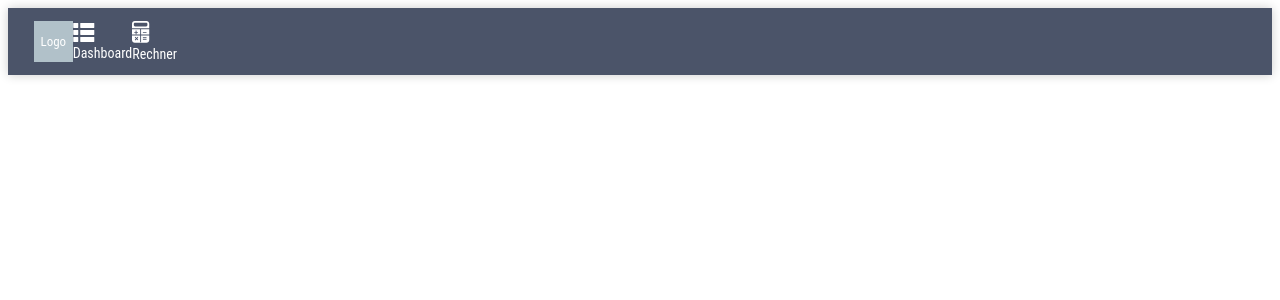
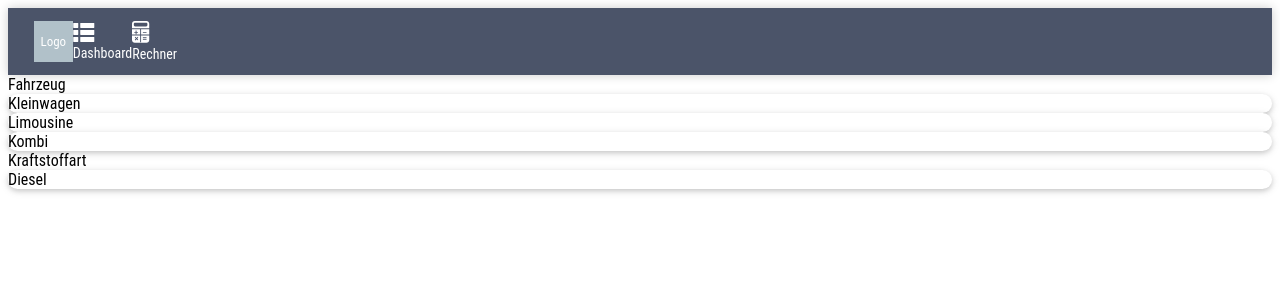
Before and after one commit to yxj0312/avenga-your-tools, a Vue app: page / in a window 1280 px wide. Shown: the top 300 px of the page. Built offline with nearby package versions, Linux system fonts and the light colour scheme.

Commit message:
Add functionality to car tag button

```diff
--- a/package.json
+++ b/package.json
@@ -24,7 +24,7 @@
     "vue-template-compiler": "^2.6.10"
   },
   "eslintConfig": {
-    "root": true,
+    "root": false,
     "env": {
       "node": true
     },
--- /dev/null
+++ b/src/assets/sass/modules/_car-tag.scss
@@ -0,0 +1,9 @@
+.car-tag {
+    background: #FFFFFF;
+    box-shadow: 0 2px 5px 0 rgba(0,0,0,0.15), 0 2px 10px 0 rgba(0,0,0,0.10);
+    border-radius: 100px;
+
+    &--selected {
+        background: #44B196;
+    }
+}
--- a/src/assets/sass/modules/_index.scss
+++ b/src/assets/sass/modules/_index.scss
@@ -1,3 +1,4 @@
 @import '_header-logo';
 @import '_header-icon';
 @import '_header';
+@import '_car-tag';
--- a/src/components/Layout.vue
+++ b/src/components/Layout.vue
@@ -3,18 +3,24 @@
     <div class="layout">
         <layout-header></layout-header>
         <main>
+          <car-categories></car-categories>
+          <!-- <car-descriptions></car-descriptions> -->
         </main>
     </div>
 </template>
 
 <script>
 import LayoutHeader from './_LayoutHeader.vue'
+import CarCategories from './_CarCategories.vue'
+// import CarDescriptions from './_CarDescriptions.vue'
 
 export default {
   props: [],
 
   components: {
-    LayoutHeader
+    LayoutHeader,
+    CarCategories
+    // CarDescriptions
   },
 
   computed: {
--- /dev/null
+++ b/src/components/_CarCategories.vue
@@ -0,0 +1,26 @@
+<template>
+    <div>
+        <car-category>
+            <template v-slot:name>Fahrzeug</template>
+            <car-tag>Kleinwagen</car-tag>
+            <car-tag>Limousine</car-tag>
+            <car-tag>Kombi</car-tag>
+        </car-category>
+        <car-category>
+            <template v-slot:name>Kraftstoffart</template>
+            <car-tag>Diesel</car-tag>
+        </car-category>
+    </div>
+</template>
+
+<script>
+import CarCategory from './_CarCategory'
+import CarTag from './_CarTag'
+
+export default {
+  components: {
+    CarCategory,
+    CarTag
+  }
+}
+</script>
--- /dev/null
+++ b/src/components/_CarCategory.vue
@@ -0,0 +1,17 @@
+<template>
+    <div>
+        <div>
+            <slot name="name"></slot>
+        </div>
+        <div>
+            <slot></slot>
+        </div>
+    </div>
+</template>
+
+<script>
+
+export default {
+
+}
+</script>
--- /dev/null
+++ b/src/components/_CarTag.vue
@@ -0,0 +1,20 @@
+<template>
+    <div class="car-tag" @click="select" :class="{ 'car-tag--selected': clicked,}">
+        <slot></slot>
+    </div>
+</template>
+
+<script>
+export default {
+  data () {
+    return {
+      clicked: false
+    }
+  },
+  methods: {
+    select () {
+      this.clicked = !this.clicked
+    }
+  }
+}
+</script>
```
Also changed, not shown: src/components/_CarDescriptions.vue (added).
